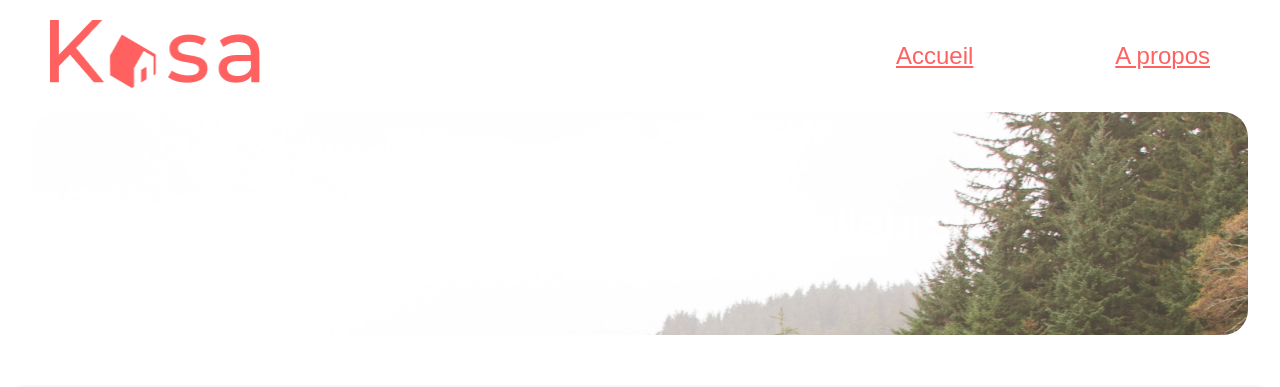
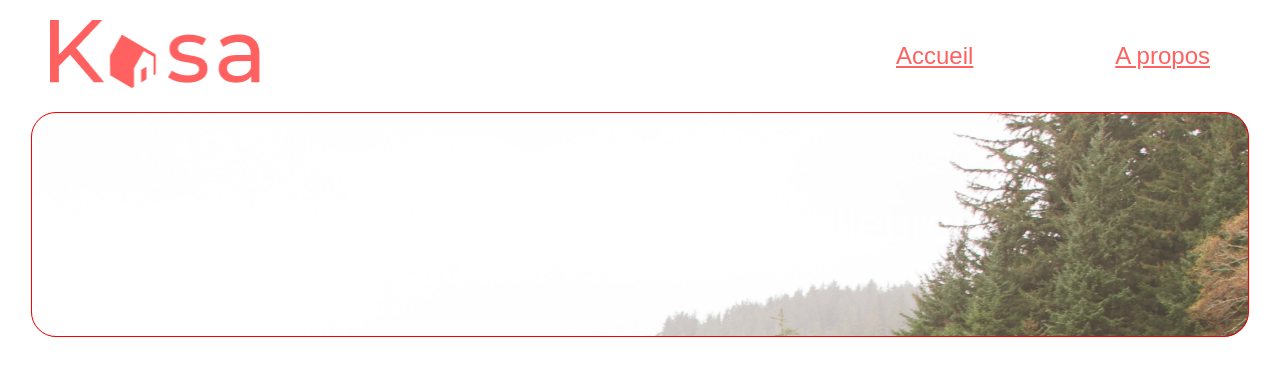
Before and after one commit to kevingrandpierre/kasa_p7, a React (Create React App) app: page / in a window 1280 px wide. Shown: the top 387 px of the page. Built offline with nearby package versions, Linux system fonts and the light colour scheme.

Commit message:
add pages

```diff
--- a/package.json
+++ b/package.json
@@ -8,6 +8,7 @@
     "@testing-library/jest-dom": "^5.16.5",
     "@testing-library/react": "^13.4.0",
     "@testing-library/user-event": "^13.5.0",
+    "node-sass": "^8.0.0",
     "react": "^18.2.0",
     "react-dom": "^18.2.0",
     "react-router": "^6.10.0",
--- a/src/components/banner/banner.css
+++ b/src/components/banner/banner.css
@@ -5,8 +5,8 @@
     background: #000000;
     border-radius: 25px;
     position: relative;
-    overflow: hidden;
     margin: auto;
+    border: 1px solid red;
 }
 .banner_title {
      position: absolute;
@@ -19,9 +19,3 @@
      left: 50%;
      transform: translate(-50%, -50%);
  }
-.banner_img {
-     width: 100%;
-     height: 100%;
-     filter: brightness(80%);
-     object-fit: cover;
- }
```
Also changed, not shown: 1 other file (tests, documents, lock files or other folders).
